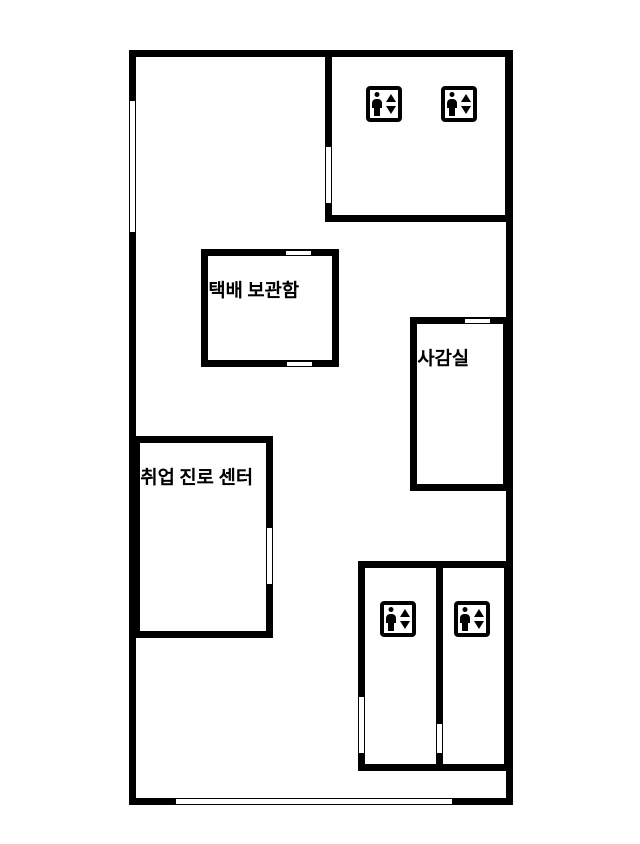
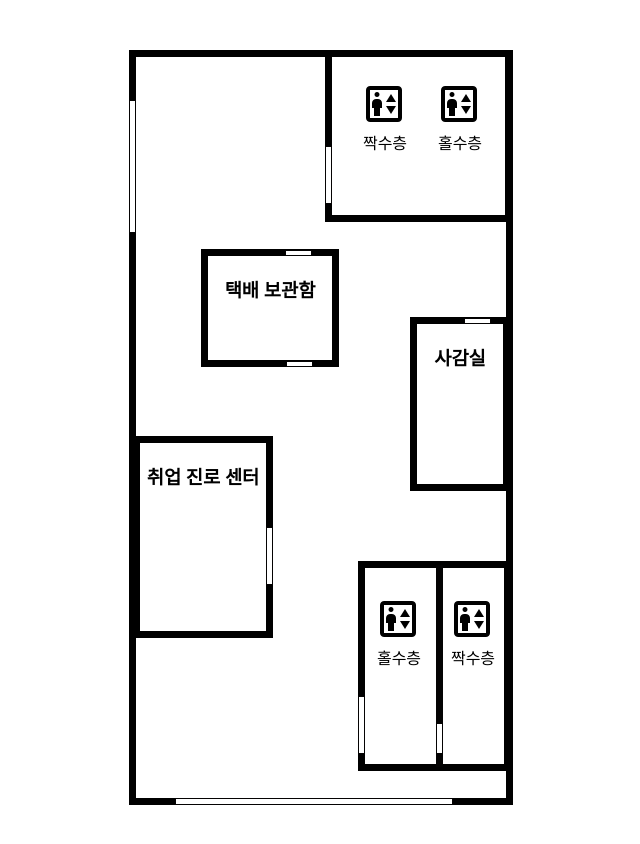
Before and after one commit to ETA-Project/FrontEnd, a React (Create React App) app: page / in a window 1280 px wide. Shown: the whole page, without its empty margins (320-960 px from the left). Built offline with nearby package versions, Linux system fonts and the light colour scheme.

Commit message:
짝/홀수층 구분

```diff
--- a/src/App.css
+++ b/src/App.css
@@ -269,3 +269,13 @@ body {
   top: 80px;
   background: url(eleva.png);
 }
+
+h3 {
+  text-align: center;
+}
+
+.floor {
+  margin-top: 50px;
+  color: #000000;
+  text-align: center;
+}
--- a/src/pages/home.js
+++ b/src/pages/home.js
@@ -26,16 +26,24 @@ export default function home() {
       <div className="rect-77"></div>
       <div className="rect-78"></div>
       <Link to="/elevator1">
-        <div className="eleva1"></div>
+        <div className="eleva1">
+          <div className="floor">홀수층</div>
+        </div>
       </Link>
       <Link to="/elevator2">
-        <div className="eleva2"></div>
+        <div className="eleva2">
+          <div className="floor">짝수층</div>
+        </div>
       </Link>
       <Link to="/elevator3">
-        <div className="eleva3"></div>
+        <div className="eleva3">
+          <div className="floor">짝수층</div>
+        </div>
       </Link>
       <Link to="/elevator4">
-        <div className="eleva4"></div>
+        <div className="eleva4">
+          <div className="floor">홀수층</div>
+        </div>
       </Link>
     </div>
   );
```
